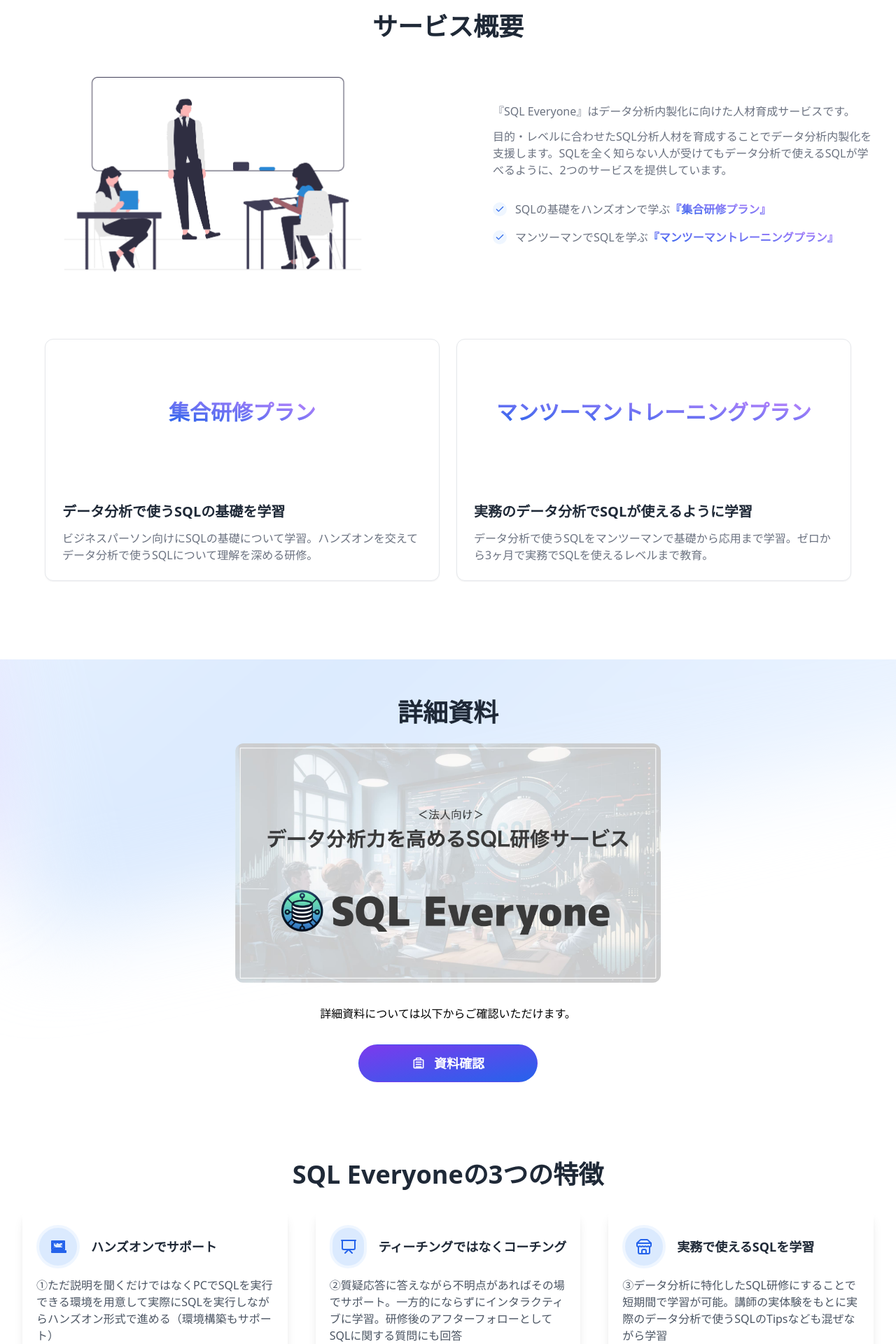
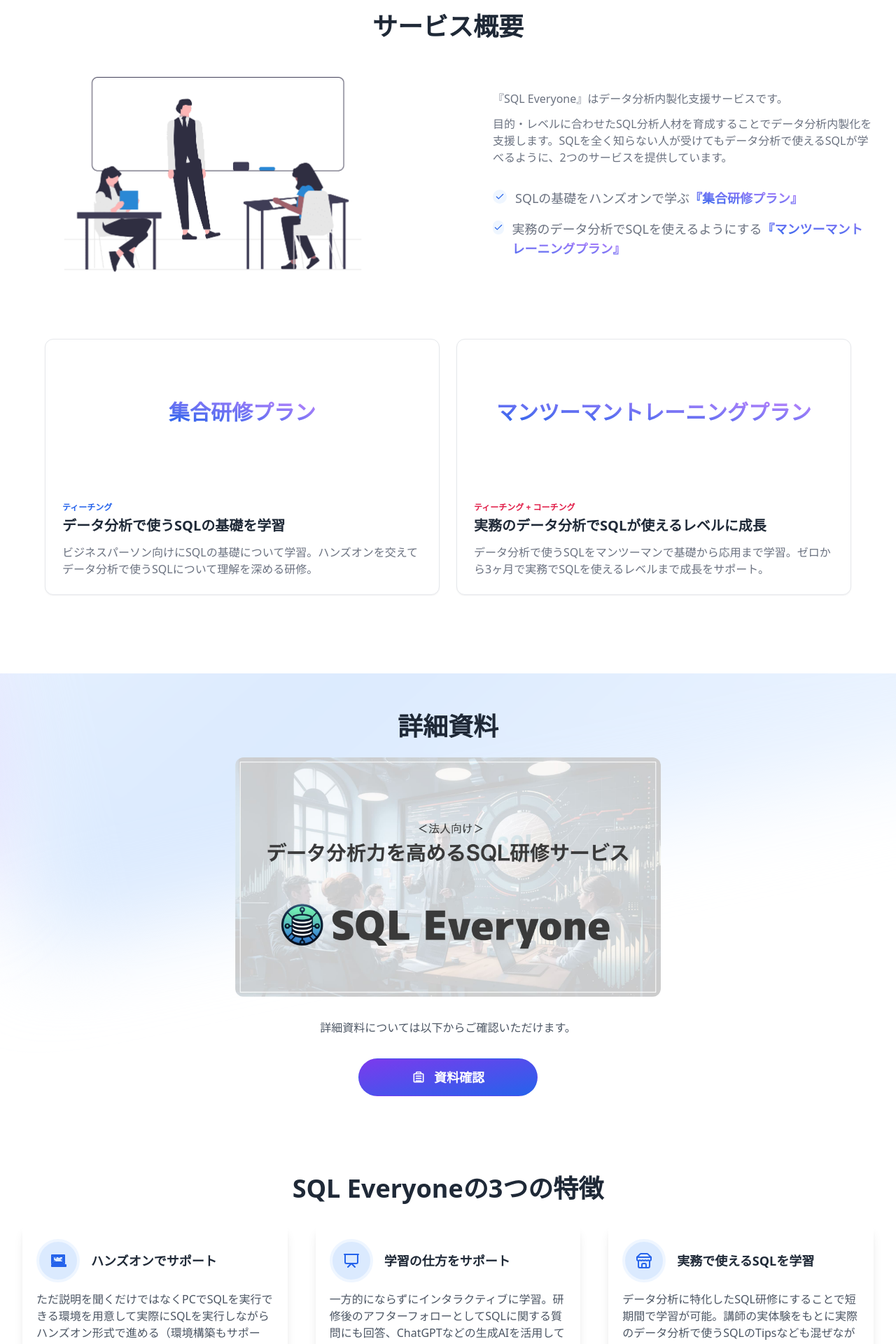
Before and after one commit to hikarut/SQL-Everyone, a Nuxt app: page / in a window 1280 px wide. Shown: the part 620-2540 px from the top of the page at 70% size. Built offline with nearby package versions, Linux system fonts and the light colour scheme.

Commit message:
[change] UI

```diff
--- a/components/top/Detail.vue
+++ b/components/top/Detail.vue
@@ -48,7 +48,7 @@
           </div>
         </div>
         <p class="text-gray-600 dark:text-neutral-400">
-          ①ただ説明を聞くだけではなくPCでSQLを実行できる環境を用意して実際にSQLを実行しながらハンズオン形式で進める（環境構築もサポート）
+          ただ説明を聞くだけではなくPCでSQLを実行できる環境を用意して実際にSQLを実行しながらハンズオン形式で進める（環境構築もサポート）
         </p>
       </div>
       <!-- End Card -->
@@ -82,12 +82,12 @@
             <h3
               class="block text-lg font-semibold text-gray-800 dark:text-white"
             >
-              ティーチングではなくコーチング
+              学習の仕方をサポート
             </h3>
           </div>
         </div>
         <p class="text-gray-600 dark:text-neutral-400">
-          ②質疑応答に答えながら不明点があればその場でサポート。一方的にならずにインタラクティブに学習。研修後のアフターフォローとしてSQLに関する質問にも回答
+          一方的にならずにインタラクティブに学習。研修後のアフターフォローとしてSQLに関する質問にも回答、ChatGPTなどの生成AIを活用して学習の仕方をサポート
         </p>
       </div>
       <!-- End Card -->
@@ -132,7 +132,7 @@
           </div>
         </div>
         <p class="text-gray-600 dark:text-neutral-400">
-          ③データ分析に特化したSQL研修にすることで短期間で学習が可能。講師の実体験をもとに実際のデータ分析で使うSQLのTipsなども混ぜながら学習
+          データ分析に特化したSQL研修にすることで短期間で学習が可能。講師の実体験をもとに実際のデータ分析で使うSQLのTipsなども混ぜながら学習
         </p>
       </div>
       <!-- End Card -->
--- a/components/top/Document.vue
+++ b/components/top/Document.vue
@@ -38,7 +38,7 @@
         </a>
       </div>
 
-      <div class="mt-8 gap-3 flex justify-center">
+      <div class="mt-8 gap-3 flex justify-center text-gray-600">
         詳細資料については以下からご確認いただけます。
       </div>
 
--- a/components/top/Hero.vue
+++ b/components/top/Hero.vue
@@ -41,8 +41,7 @@
 
       <div class="mt-5 max-w-3xl text-center mx-auto relative z-10">
         <p class="text-lg text-gray-600 dark:text-neutral-400">
-          『SQL
-          Everyone』は企業向けのデータ分析内製化支援サービスです。SQLを使ったデータ分析人材を育成することで企業のデータ分析内製化を伴走します。
+          『全ての人にデータ分析力』をというミッションのもと、データ分析で使うためのSQLを学習することでデータ分析の内製化を支援します。
         </p>
       </div>
 
--- a/components/top/Features.vue
+++ b/components/top/Overview.vue
@@ -20,7 +20,7 @@
           <div class="space-y-2 md:space-y-4">
             <div class="text-gray-500 dark:text-neutral-500">
               <p class="mb-3">
-                『SQL Everyone』はデータ分析内製化に向けた人材育成サービスです。
+                『SQL Everyone』はデータ分析内製化支援サービスです。
               </p>
               <p>
                 目的・レベルに合わせたSQL分析人材を育成することでデータ分析内製化を支援します。SQLを全く知らない人が受けてもデータ分析で使えるSQLが学べるように、2つのサービスを提供しています。
@@ -52,7 +52,7 @@
               </span>
               <div class="grow">
                 <span
-                  class="text-sm sm:text-base text-gray-500 dark:text-neutral-500"
+                  class="text-base sm:text-lg text-gray-500 dark:text-neutral-500"
                 >
                   SQLの基礎をハンズオンで学ぶ<span
                     class="font-bold bg-clip-text bg-gradient-to-tr from-blue-600 to-purple-400 text-transparent"
@@ -83,9 +83,9 @@
               </span>
               <div class="grow">
                 <span
-                  class="text-sm sm:text-base text-gray-500 dark:text-neutral-500"
+                  class="text-base sm:text-lg text-gray-500 dark:text-neutral-500"
                 >
-                  マンツーマンでSQLを学ぶ<span
+                  実務のデータ分析でSQLを使えるようにする<span
                     class="font-bold bg-clip-text bg-gradient-to-tr from-blue-600 to-purple-400 text-transparent"
                     >『マンツーマントレーニングプラン』</span
                   >
@@ -122,11 +122,11 @@
             <p class="mr-8 ml-8 text-3xl font-bold bg-clip-text bg-gradient-to-tr from-blue-600 to-purple-400 text-transparent">集合研修プラン</p>
           </div>
           <div class="p-4 md:p-6">
-            <!-- <span
+            <span
               class="block mb-1 text-xs font-semibold uppercase text-blue-600 dark:text-blue-500"
             >
-              Atlassian API
-            </span> -->
+              ティーチング
+            </span>
             <h3
               class="text-xl font-semibold text-gray-800 dark:text-neutral-300 dark:hover:text-white"
             >
@@ -149,18 +149,18 @@
             <p class="mr-8 ml-8 text-3xl font-bold bg-clip-text bg-gradient-to-tr from-blue-600 to-purple-400 text-transparent">マンツーマントレーニングプラン</p>
           </div>
           <div class="p-4 md:p-6">
-            <!-- <span
+            <span
               class="block mb-1 text-xs font-semibold uppercase text-rose-600 dark:text-rose-500"
             >
-              Asana API
-            </span> -->
+              ティーチング + コーチング
+            </span>
             <h3
               class="text-xl font-semibold text-gray-800 dark:text-neutral-300 dark:hover:text-white"
             >
-              実務のデータ分析でSQLが使えるように学習
+              実務のデータ分析でSQLが使えるレベルに成長
             </h3>
             <p class="mt-3 text-gray-500 dark:text-neutral-500">
-              データ分析で使うSQLをマンツーマンで基礎から応用まで学習。ゼロから3ヶ月で実務でSQLを使えるレベルまで教育。
+              データ分析で使うSQLをマンツーマンで基礎から応用まで学習。ゼロから3ヶ月で実務でSQLを使えるレベルまで成長をサポート。
             </p>
           </div>
         </div>
--- a/components/top/Profile.vue
+++ b/components/top/Profile.vue
@@ -47,7 +47,7 @@
       <!-- About -->
       <div class="mt-8">
         <p class="text-sm text-gray-600 dark:text-neutral-400">
-          青山学院大学経営システム工学科卒業。新卒でヤフー株式会社に入社し、Webエンジニアとしてサービスの開発、運用、企画、提案、など幅広くサービスに貢献。
+          2011年に新卒でヤフー株式会社に入社し、Webエンジニアとしてサービスの開発、運用、企画、提案、など幅広くサービスに貢献。
         </p>
 
         <p class="mt-3 text-sm text-gray-600 dark:text-neutral-400">
@@ -122,7 +122,7 @@
         </div>
 
         <div class="grow">
-          <h2 class="text-base font-medium text-gray-800 dark:text-neutral-200">
+          <h2 class="text-base font-medium text-gray-600 dark:text-neutral-200">
             著書：<a href="https://www.amazon.co.jp/dp/4297134438/" target="_blank">データ分析力を高める ビジネスパーソンのためのSQL入門（技術評論社）</a>
           </h2>
         </div>
--- a/pages/index.vue
+++ b/pages/index.vue
@@ -2,7 +2,7 @@
   <div>
     <CommonHeader />
     <TopHero />
-    <TopFeatures />
+    <TopOverview />
     <TopDocument />
     <TopDetail />
     <TopProfile />
```
Also changed, not shown: components/top/Price.vue (+73 -40 lines).
